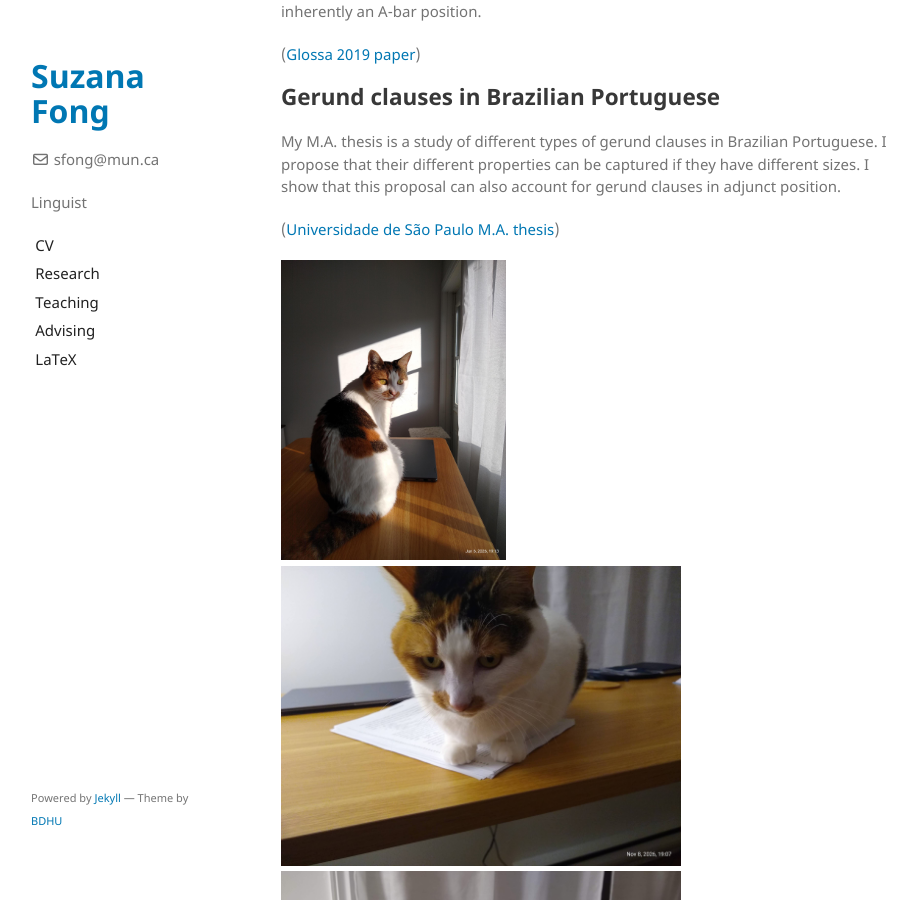
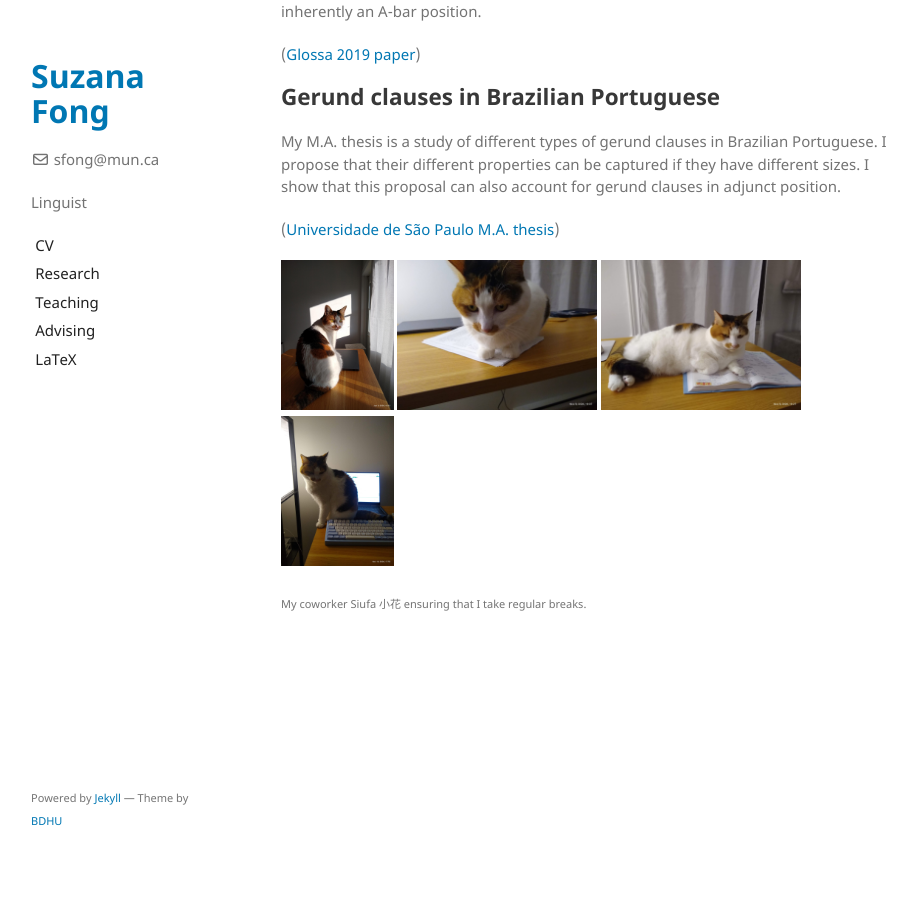
Before and after one commit to sznfng/sznfng.github.io, a Jekyll site: the page built from research.md, in a window 1280 px wide and 900 px high, scrolled down 2796 px. Shown: the whole window, without its empty margins (179-1095 px from the left). Built offline with Jekyll 4.4.1, drawn with Linux system fonts in a browser that asks for light colours.

Commit message:
Update research.md

```diff
--- a/research.md
+++ b/research.md
@@ -49,6 +49,6 @@ My M.A. thesis is a study of different types of gerund clauses in Brazilian Port
 
 ([Universidade de São Paulo M.A. thesis](https://ling.auf.net/lingbuzz/002715))
 
-<img src="files/IMG_20260606_191356664.jpg" height="300"> <img src="files/IMG_20261108_190746528.jpg" height="300"> <img src="files/IMG_20261108_192724447.jpg" height="300"> <img src="files/IMG_20261116_175226342.jpg" height="300">
+<img src="files/IMG_20260606_191356664.jpg" height="150"> <img src="files/IMG_20261108_190746528.jpg" height="150"> <img src="files/IMG_20261108_192724447.jpg" height="150"> <img src="files/IMG_20261116_175226342.jpg" height="150">
 
 <small>My coworker Siufa 小花 ensuring that I take regular breaks.</small>
```
